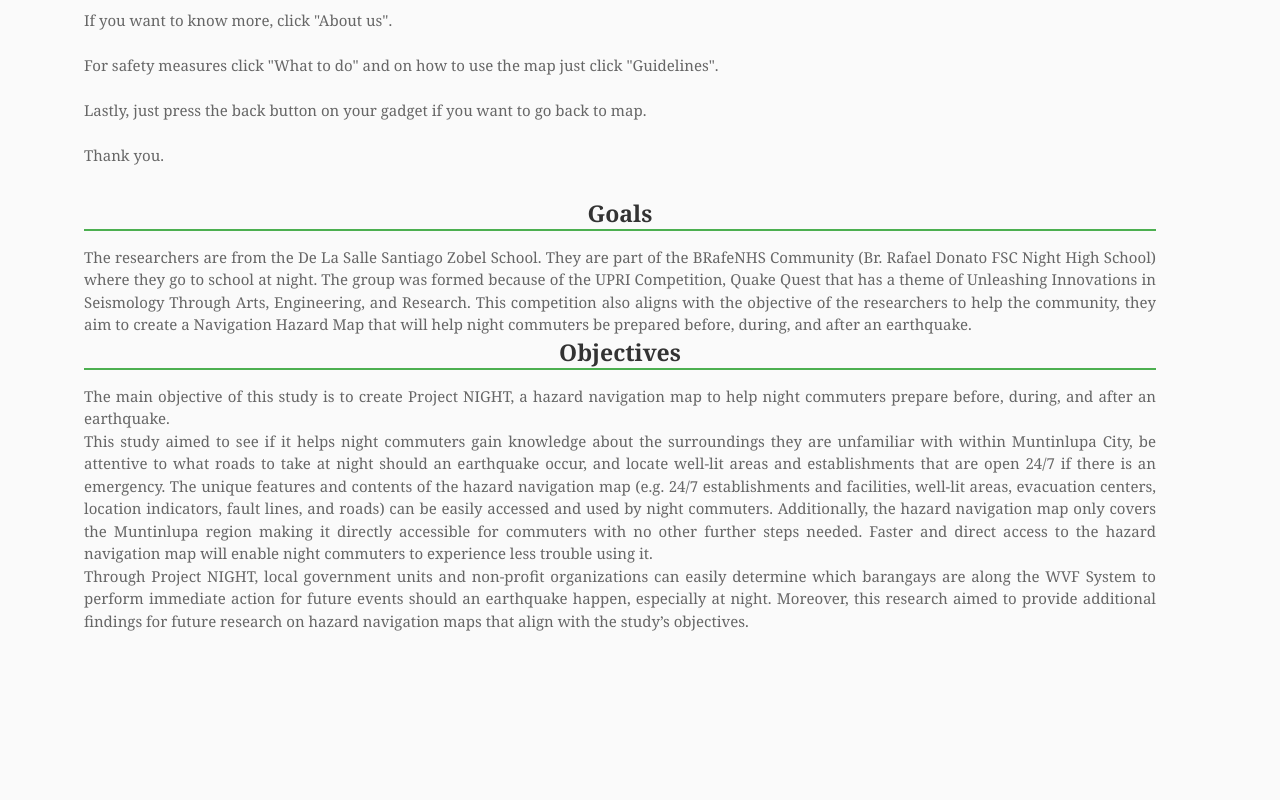
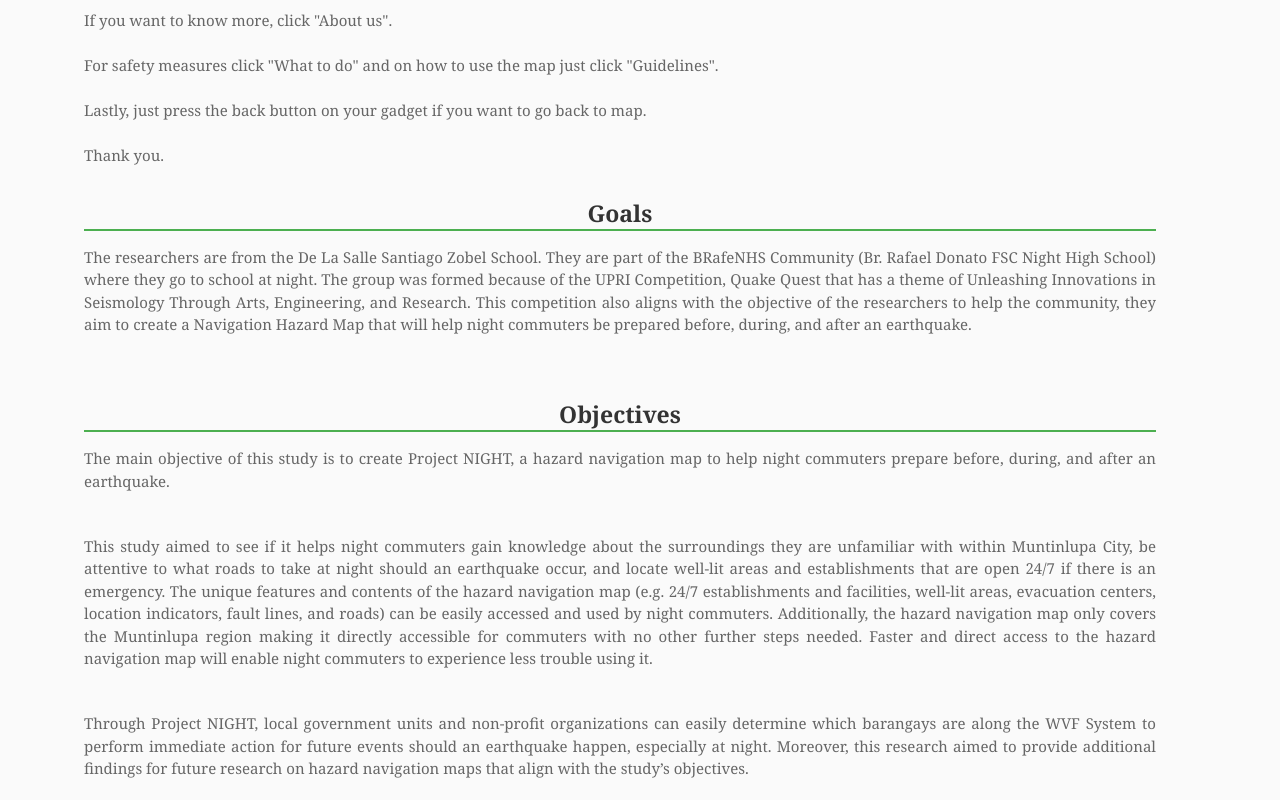
Before and after one commit to SanMioN/Quake-Project-Night, a plain HTML site: page guidelines.html in a window 1280 px wide. Shown: the part 872-1672 px from the top of the page. Before the commit the page ends 1514 px from the top, so only its background shows below. Drawn offline with Linux system fonts and the light colour scheme.

Commit message:
Update guidelines.css

```diff
--- a/guidelines.css
+++ b/guidelines.css
@@ -115,5 +115,6 @@ img {
     line-height: 1.5;
     color: #666;
     text-align: justify;
-    float: left;
+     margin-top: 10px;
+    margin-bottom: 10px;
 }
```
